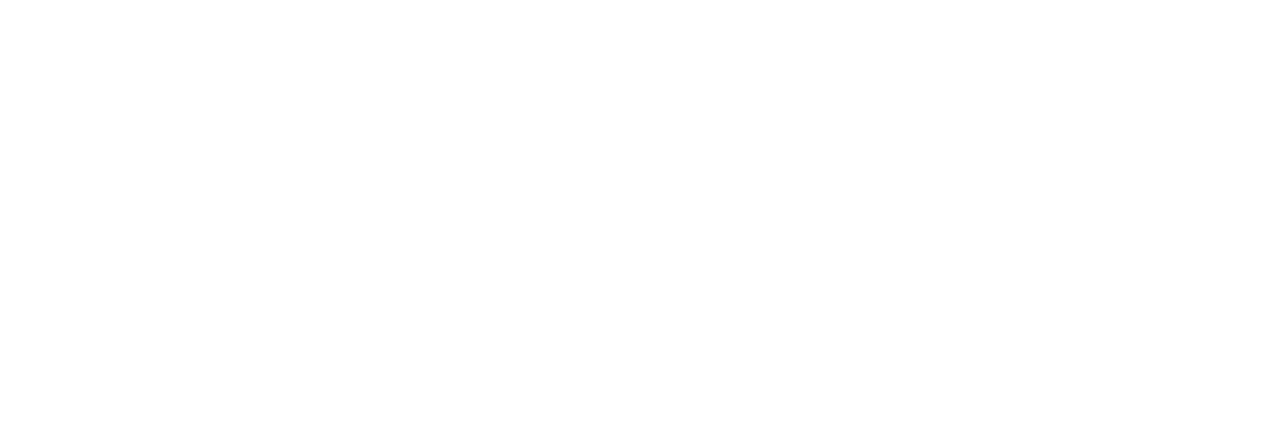
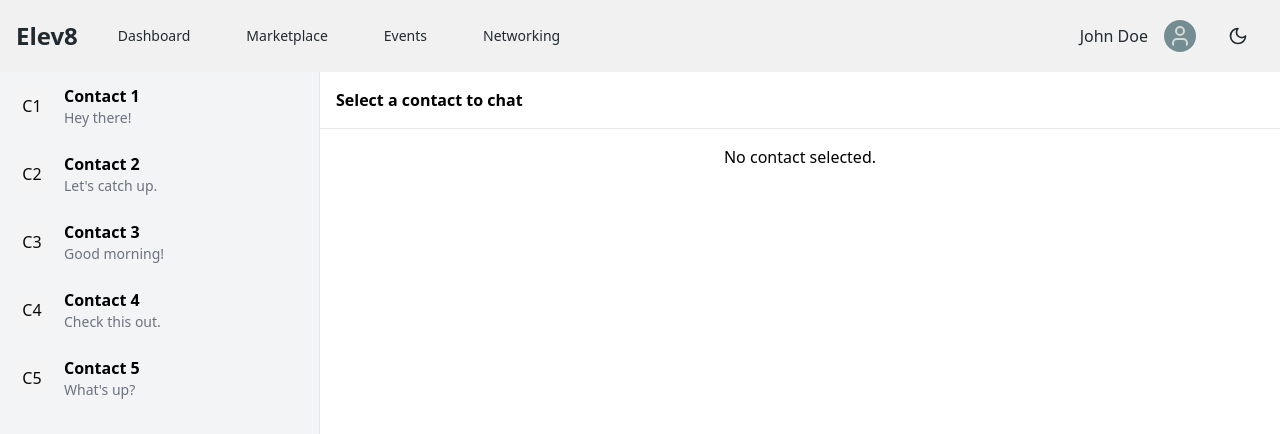
Before and after one commit to Asim-Shah-2004/MIT-HACK, a React (Vite) app in the folder client/: page /chat in a window 1280 px wide. Before the commit this address had no page. Shown: the top 434 px of the page. Built offline with nearby package versions, Linux system fonts and the light colour scheme.

Commit message:
add Chat Component

```diff
--- a/client/package.json
+++ b/client/package.json
@@ -15,6 +15,7 @@
     "@radix-ui/react-avatar": "^1.1.1",
     "@radix-ui/react-dialog": "^1.1.2",
     "@radix-ui/react-label": "^2.1.0",
+    "@radix-ui/react-scroll-area": "^1.2.0",
     "@radix-ui/react-select": "^2.1.2",
     "@radix-ui/react-slider": "^1.2.1",
     "@radix-ui/react-slot": "^1.1.0",
@@ -24,6 +25,7 @@
     "axios": "^1.7.7",
     "class-variance-authority": "^0.7.0",
     "clsx": "^2.1.1",
+    "dayjs": "^1.11.13",
     "embla-carousel-react": "^8.3.0",
     "eslint": "^9.12.0",
     "framer-motion": "^11.11.8",
--- a/client/src/App.jsx
+++ b/client/src/App.jsx
@@ -9,6 +9,7 @@
 import { Toaster } from 'sonner';
 import { AuthProvider } from '@/context/AuthContext';
 import Dashboard from './pages/Dashboard';
+import Elev8Chat from "@/components/Chat";
 
 function App() {
   return (
@@ -21,9 +22,10 @@
           <Route path="/event" element={<EventPage />} />
           <Route path="/network" element={<NetworkingPage2 />} />
           <Route path="/dashboard" element={<Dashboard />} />
-        {/* <Route path="/dashboard" element={<NetworkingPage2 />} /> */}
+          <Route path="/chat" element={<Elev8Chat />} />
+          {/* <Route path="/dashboard" element={<NetworkingPage2 />} /> */}
 
-        {/* <Route path="/calendar" element={<GanntPage />} /> */}
+          {/* <Route path="/calendar" element={<GanntPage />} /> */}
         </Routes>
       </AuthProvider>
     </div>
--- /dev/null
+++ b/client/src/components/Chat.jsx
@@ -0,0 +1,162 @@
+import { useState } from "react";
+import { Paperclip, Send, FileCode, Video } from "lucide-react";
+import { Avatar, AvatarFallback } from "@/components/ui/avatar";
+import { Button } from "@/components/ui/button";
+import { Input } from "@/components/ui/input";
+import { ScrollArea } from "@/components/ui/scroll-area";
+import useTheme from "@/hooks/useTheme";
+import Navbar from "./Navbar";
+import dayjs from "dayjs"; // Import dayjs for formatting dates
+
+const darkColors = {
+  background: '#212A31',
+  secondaryBackground: '#2E3944',
+  text: '#f0f1f0',
+  messageSender: '#124E66',
+  messageReceiver: '#2E3944',
+};
+
+// Sample contact data
+const contacts = [
+  { id: 1, name: "Contact 1", lastMessage: "Hey there!", avatarFallback: "C1" },
+  { id: 2, name: "Contact 2", lastMessage: "Let's catch up.", avatarFallback: "C2" },
+  { id: 3, name: "Contact 3", lastMessage: "Good morning!", avatarFallback: "C3" },
+  { id: 4, name: "Contact 4", lastMessage: "Check this out.", avatarFallback: "C4" },
+  { id: 5, name: "Contact 5", lastMessage: "What's up?", avatarFallback: "C5" },
+];
+
+// Sample message data
+const chatMessages = {
+  1: [
+    { text: "Hello!", time: "2024-10-15T09:10:00" },
+    { text: "How are you?", time: "2024-10-15T09:12:00" },
+    { text: "Let's meet up.", time: "2024-10-15T09:15:00" },
+  ],
+  2: [
+    { text: "Hey, long time!", time: "2024-10-15T10:05:00" },
+    { text: "We should catch up.", time: "2024-10-15T10:10:00" },
+  ],
+  3: [
+    { text: "Good morning!", time: "2024-10-15T07:00:00" },
+  ],
+  // Add more chats for other contacts...
+};
+
+export default function Elev8Chat() {
+  const { isDarkMode } = useTheme();
+  const [selectedContact, setSelectedContact] = useState(null); // Track selected contact
+  const [message, setMessage] = useState("");
+
+  const sendMessage = (e) => {
+    e.preventDefault();
+    console.log("Sending message:", message);
+    setMessage("");
+  };
+
+  // Format messages by day
+  const formatMessagesByDate = (messages) => {
+    return messages.reduce((acc, message) => {
+      const date = dayjs(message.time).format("MMMM D, YYYY");
+      if (!acc[date]) acc[date] = [];
+      acc[date].push(message);
+      return acc;
+    }, {});
+  };
+
+  return (
+    <div className={`h-screen flex flex-col ${isDarkMode ? "dark" : ""}`}>
+      <Navbar />
+      <div className="flex-1 flex overflow-hidden">
+        {/* Sidebar */}
+        <div className={`w-full sm:w-80 border-r flex flex-col ${isDarkMode ? 'bg-[#2E3944] border-gray-600' : 'bg-gray-100 border-gray-200'}`}>
+          <ScrollArea className="flex-1">
+            {contacts.map((contact) => (
+              <div
+                key={contact.id}
+                className="flex items-center gap-3 p-3 hover:bg-gray-200 dark:hover:bg-gray-700 cursor-pointer"
+                onClick={() => setSelectedContact(contact.id)}
+              >
+                <Avatar>
+                  <AvatarFallback>{contact.avatarFallback}</AvatarFallback>
+                </Avatar>
+                <div className="flex-1">
+                  <h3 className={`font-semibold ${isDarkMode ? 'dark:text-white' : 'text-black'}`}>{contact.name}</h3>
+                  <p className="text-sm text-gray-500 dark:text-gray-400">{contact.lastMessage}</p>
+                </div>
+              </div>
+            ))}
+          </ScrollArea>
+        </div>
+
+        {/* Chat Area */}
+        <div className={`hidden sm:flex flex-1 flex-col ${isDarkMode ? 'bg-gray-900' : 'bg-white'}`}>
+          {/* Chat Header */}
+          <div className={`p-4 flex justify-between items-center border-b ${isDarkMode ? 'border-gray-700' : 'border-gray-200'}`}>
+            {selectedContact ? (
+              <>
+                <div className="flex items-center gap-3">
+                  <Avatar>
+                    <AvatarFallback>{contacts.find(c => c.id === selectedContact)?.avatarFallback}</AvatarFallback>
+                  </Avatar>
+                  <h2 className={`font-semibold ${isDarkMode ? 'dark:text-white' : 'text-black'}`}>
+                    {contacts.find(c => c.id === selectedContact)?.name}
+                  </h2>
+                </div>
+                <div className="flex gap-2">
+                  <Button variant="ghost" size="icon"><FileCode className={`h-5 w-5 ${isDarkMode ? 'dark:text-white' : 'text-black'}`} /></Button>
+                  <Button variant="ghost" size="icon"><Video className={`h-5 w-5 ${isDarkMode ? 'dark:text-white' : 'text-black'}`} /></Button>
+                </div>
+              </>
+            ) : (
+              <h2 className={`font-semibold ${isDarkMode ? 'dark:text-white' : 'text-black'}`}>Select a contact to chat</h2>
+            )}
+          </div>
+
+          {/* Messages */}
+          <ScrollArea className="flex-1 p-4">
+            {selectedContact ? (
+              Object.entries(formatMessagesByDate(chatMessages[selectedContact] || [])).map(([date, messages]) => (
+                <div key={date}>
+                  <div className="text-center my-2 text-gray-500">{date}</div>
+                  {messages.map((message, i) => (
+                    <div key={i} className={`flex ${i % 2 === 0 ? "justify-end" : "justify-start"} mb-4`}>
+                      <div className={`max-w-[70%] p-3 rounded-lg ${i % 2 === 0 ? "bg-blue-500 text-white" : `${isDarkMode ? 'bg-gray-700 text-white' : 'bg-gray-200 text-black'}`}`}>
+                        {message.text}
+                        <div className="text-xs mt-1 text-right opacity-60">
+                          {dayjs(message.time).format('h:mm A')}
+                        </div>
+                      </div>
+                    </div>
+                  ))}
+                </div>
+              ))
+            ) : (
+              <p className={`text-center ${isDarkMode ? 'dark:text-white' : 'text-black'}`}>No contact selected.</p>
+            )}
+          </ScrollArea>
+
+          {/* Input Area */}
+          {selectedContact && (
+            <form
+              onSubmit={sendMessage}
+              className="p-4 border-t flex gap-2"
+              style={{ backgroundColor: isDarkMode ? darkColors.secondaryBackground : 'white', borderTop: isDarkMode ? '1px solid #2E3944' : '1px solid #e2e8f0' }}
+            >
+              <Input
+                type="text"
+                placeholder="Type a message"
+                value={message}
+                onChange={(e) => setMessage(e.target.value)}
+                className="flex-1"
+                style={{ backgroundColor: isDarkMode ? darkColors.secondaryBackground : 'white', color: isDarkMode ? darkColors.text : 'black' }}
+              />
+              <Button type="submit" size="icon">
+                <Send className="h-5 w-5" />
+              </Button>
+            </form>
+          )}
+        </div>
+      </div>
+    </div>
+  );
+}
--- /dev/null
+++ b/client/src/components/ui/scroll-area.jsx
@@ -0,0 +1,38 @@
+import * as React from "react"
+import * as ScrollAreaPrimitive from "@radix-ui/react-scroll-area"
+
+import { cn } from "@/lib/utils"
+
+const ScrollArea = React.forwardRef(({ className, children, ...props }, ref) => (
+  <ScrollAreaPrimitive.Root
+    ref={ref}
+    className={cn("relative overflow-hidden", className)}
+    {...props}>
+    <ScrollAreaPrimitive.Viewport className="h-full w-full rounded-[inherit]">
+      {children}
+    </ScrollAreaPrimitive.Viewport>
+    <ScrollBar />
+    <ScrollAreaPrimitive.Corner />
+  </ScrollAreaPrimitive.Root>
+))
+ScrollArea.displayName = ScrollAreaPrimitive.Root.displayName
+
+const ScrollBar = React.forwardRef(({ className, orientation = "vertical", ...props }, ref) => (
+  <ScrollAreaPrimitive.ScrollAreaScrollbar
+    ref={ref}
+    orientation={orientation}
+    className={cn(
+      "flex touch-none select-none transition-colors",
+      orientation === "vertical" &&
+        "h-full w-2.5 border-l border-l-transparent p-[1px]",
+      orientation === "horizontal" &&
+        "h-2.5 flex-col border-t border-t-transparent p-[1px]",
+      className
+    )}
+    {...props}>
+    <ScrollAreaPrimitive.ScrollAreaThumb className="relative flex-1 rounded-full bg-border" />
+  </ScrollAreaPrimitive.ScrollAreaScrollbar>
+))
+ScrollBar.displayName = ScrollAreaPrimitive.ScrollAreaScrollbar.displayName
+
+export { ScrollArea, ScrollBar }
--- a/client/src/context/ThemeContext.jsx
+++ b/client/src/context/ThemeContext.jsx
@@ -15,7 +15,7 @@
   useEffect(() => {
     const theme = isDarkMode ? 'dark' : 'light';
     localStorage.setItem('theme', theme);
-    document.body.classList.toggle('dark', isDarkMode);
+    // document.body.classList.toggle('dark', isDarkMode);
   }, [isDarkMode]);
 
   return (
--- a/client/src/pages/NetworkingPage2.jsx
+++ b/client/src/pages/NetworkingPage2.jsx
@@ -6,7 +6,7 @@
     return (
         <div className='w-full min-h-screen bg-[#1A1F22]'>
             <Navbar />
-            <Filter />
+            {/* <Filter /> */}
         </div>
     )
 }
```
Also changed, not shown: 1 other file (tests, documents, lock files or other folders).
